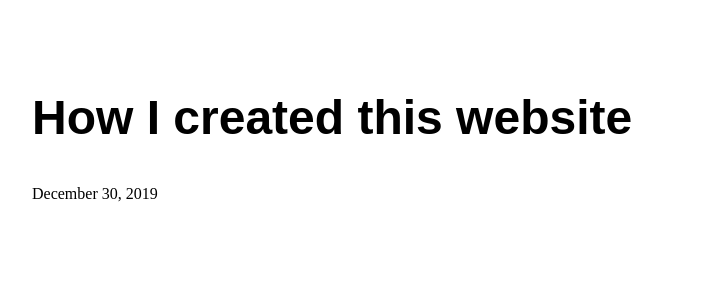
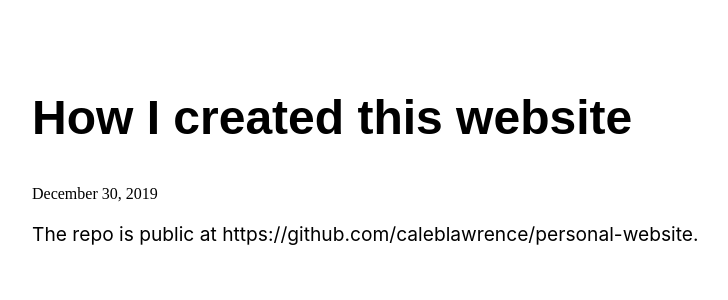
Before and after one commit to caleblawrence/personal-website, a Next.js app: page /posts/how-i-created-this-website in a window 1280 px wide. Shown: the top 300 px of the page, without its empty margins (272-1000 px from the left). Built offline with nearby package versions, Linux system fonts and the light colour scheme.

Commit message:
added to readme

```diff
--- a/pages/posts/how-i-created-this-website.mdx
+++ b/pages/posts/how-i-created-this-website.mdx
@@ -13,3 +13,5 @@ export default withRouter(({ children, router }) => (
     {children}
   </BlogPost>
 ))
+
+The repo is public at https://github.com/caleblawrence/personal-website.
```
Also changed, not shown: 1 other file (tests, documents, lock files or other folders).
